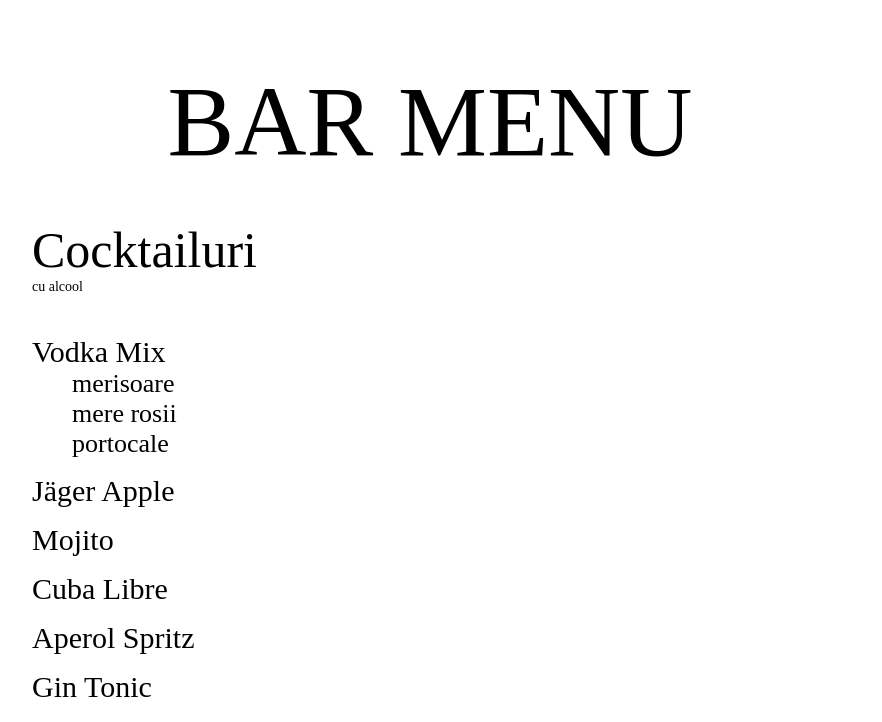
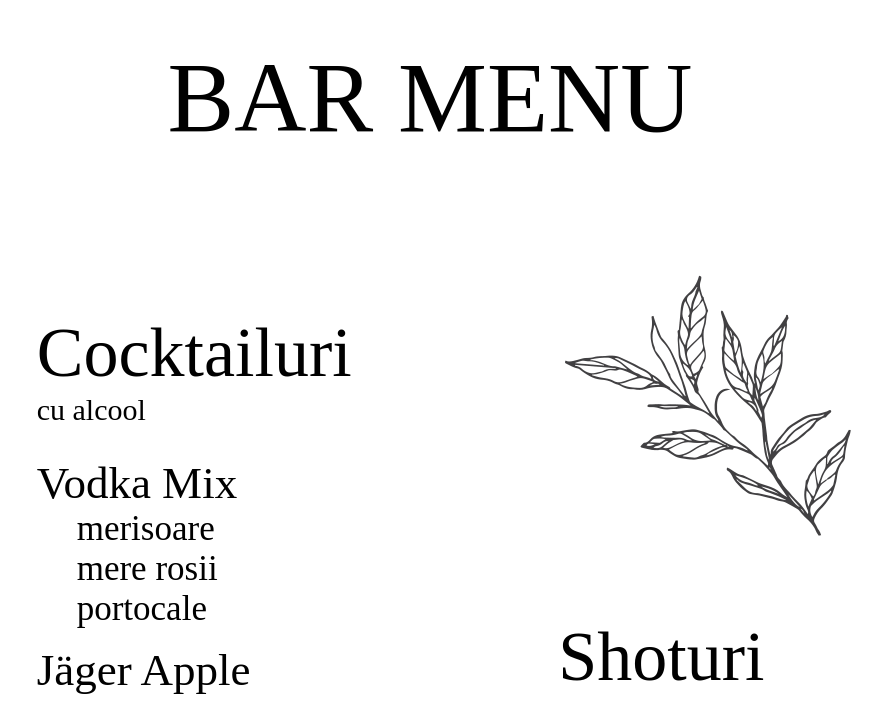
Before and after one commit to hepifish/wedding, a plain HTML site: page index.html in a window 1280 px wide. Shown: the top 722 px of the page, without its empty margins (210-1092 px from the left). Drawn offline with Linux system fonts and the light colour scheme.

Commit message:
add images

```diff
--- a/index.html
+++ b/index.html
@@ -9,12 +9,11 @@
 <div class="container">
     <header>BAR MENU</header>
     <main>
-        <article>
+        <article class="first">
             <h2>Cocktailuri</h2>
             <h3>cu alcool</h3>
             <ul class="main-list">
-                <li>
-                    Vodka Mix
+                <li>Vodka Mix
                     <ul class="sub-list">
                         <li>merisoare</li>
                         <li>mere rosii</li>
@@ -27,8 +26,10 @@
                 <li>Aperol Spritz</li>
                 <li>Gin Tonic</li>
             </ul>
+            <img src="assets/images/leaf-2.png" alt="leaf"/>
         </article>
-        <article>
+        <article class="second">
+            <img src="assets/images/leaf-1.png" alt="leaf"/>
             <h2>Shoturi</h2>
             <ul class="main-list">
                 <li>Blue Kamikaze</li>
--- a/style.css
+++ b/style.css
@@ -1,32 +1,42 @@
 @font-face {
     font-family: "Droid Serif";
-    src: url('fonts/DroidSerif-Regular.ttf') format('ttf');
+    src: url('assets/fonts/DroidSerif-Regular.ttf') format('ttf');
 }
 
+html {
+    height: 100%;
+}
 body {
     font-family: "Droid Serif", serif;
     font-weight: 100;
-    /*font-size: 30px;*/
-    margin: 5% 15%;
+    margin: 40px;
+    height: 100%;
 }
 
 .container {
-    align-items: center;
     text-align: center;
+    height: 100%;
 }
 
 header {
     font-size: 100px;
+    padding-bottom: 100px;
+}
+
+main {
+    display: flex;
+    justify-content: space-evenly;
+    height: 100%;
 }
 
 h2 {
-    font-size: 50px;
+    font-size: 70px;
     font-weight: 100;
     margin-bottom: 0;
 }
 
 h3 {
-    font-size: 14px;
+    font-size: 30px;
     font-weight: 100;
     margin: 0;
 }
@@ -39,16 +49,16 @@ article {
 .main-list {
     list-style: none;
     padding-inline-start: 0;
-    margin: 40px 0;
+    margin: 30px 0;
 }
 
 .main-list li {
-    font-size: 30px;
+    font-size: 45px;
     margin-top: 15px;
 }
 
 .sub-list li {
-    font-size: 26px;
+    font-size: 35px;
     margin-top: 0;
     list-style: none;
 }
```
Also changed, not shown: assets/fonts/DroidSerif-Regular.ttf (renamed from fonts/DroidSerif-Regular.ttf), assets/images/leaf-1.png (added), assets/images/leaf-2.png (added), fonts/DroidSerif-Bold.ttf (deleted).
